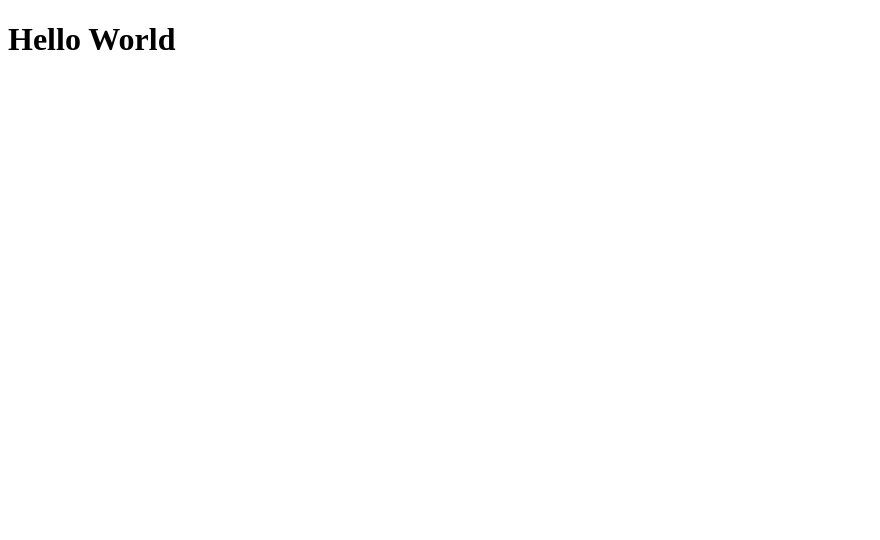
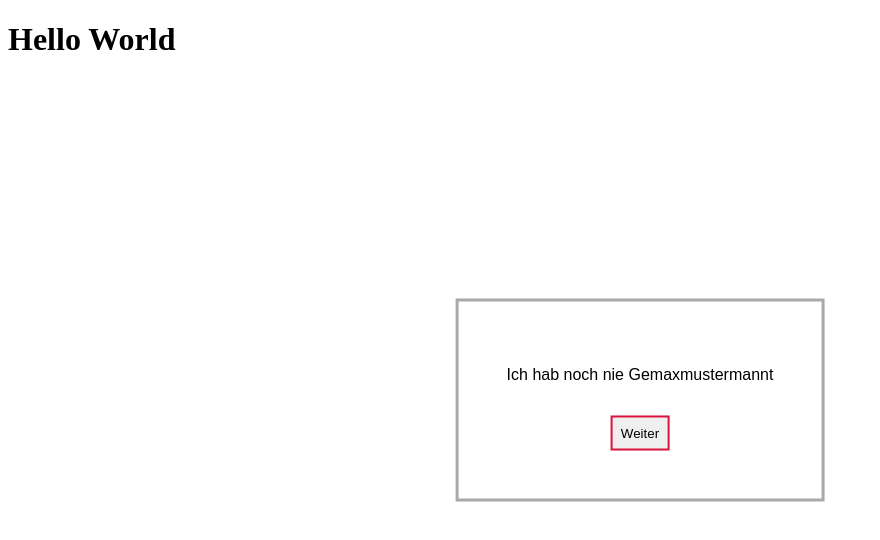
Before and after one commit to Superscoti/Assignment2-josefdatei, a website with bundled scripts: page TypeScriptAssignment-master/index.html in a window 1280 px wide. Shown: the whole page, without its empty margins (0-880 px from the left). Built offline with nearby package versions, Linux system fonts and the light colour scheme.

Commit message:
Created HTML and CSS

```diff
--- a/TypeScriptAssignment-master/index.html
+++ b/TypeScriptAssignment-master/index.html
@@ -3,10 +3,32 @@
 <head>
     <meta charset="UTF-8">
     <meta name="viewport" content="width=device-width, initial-scale=1.0">
-    <title>Document</title>
+    <title>ich hab noch nie Spiel</title>
+    <link rel="stylesheet" href="style.css" type="text/css">
+
 </head>
 <body>
     <my-beispiel></my-beispiel>
+
+
+    <div class="aligneverything">
+        <div class="question">
+            <p id#="question">Ich hab noch nie Gemaxmustermannt</p>
+        </div>
+        <button id="nextquestion" class="button">Weiter</button>
+    </div>
+
+
+
+
+
+
+
+
+
+
+
+
     <script src="./build/bundle.js"></script>
 </body>
 </html>
--- a/TypeScriptAssignment-master/src/index.ts
+++ b/TypeScriptAssignment-master/src/index.ts
@@ -4,4 +4,5 @@ import { alertMe } from './myOtherModule';
 console.log(helloWorld);
 customElements.define('my-beispiel', Beispiel)
 
+
 alertMe();
--- /dev/null
+++ b/TypeScriptAssignment-master/style.css
@@ -0,0 +1,29 @@
+.aligneverything {
+    position:fixed;
+    top: 50%;
+    left: 50%;
+    transform: translate(-50%, -50%);
+    display: flex;
+    flex-direction: column;
+    align-items: center;
+    border-style: solid;
+    border-color: darkgrey;
+    padding: 3rem;
+    font-family: Arial, Helvetica, sans-serif;
+}
+
+.question {
+    text-align: center;
+    margin-bottom: 1rem;
+}
+
+.button {
+    border-color: crimson;
+    border-style: solid;
+    padding: 0.5rem;
+}
+
+.button:hover {
+    background-color: crimson;
+    color: white;
+}
```
